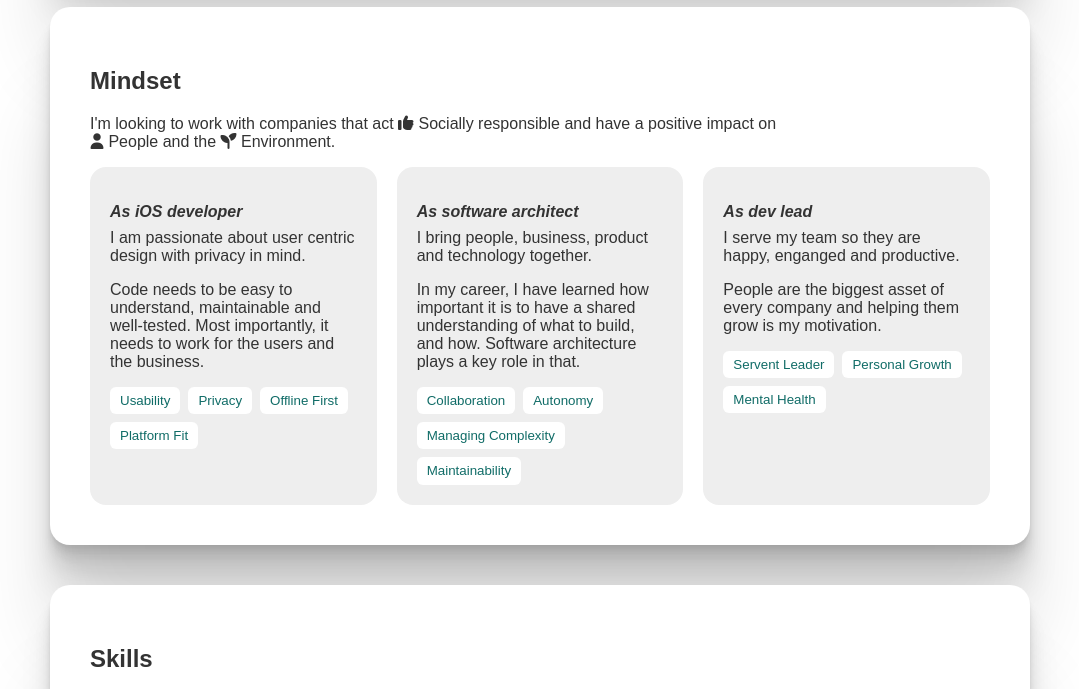
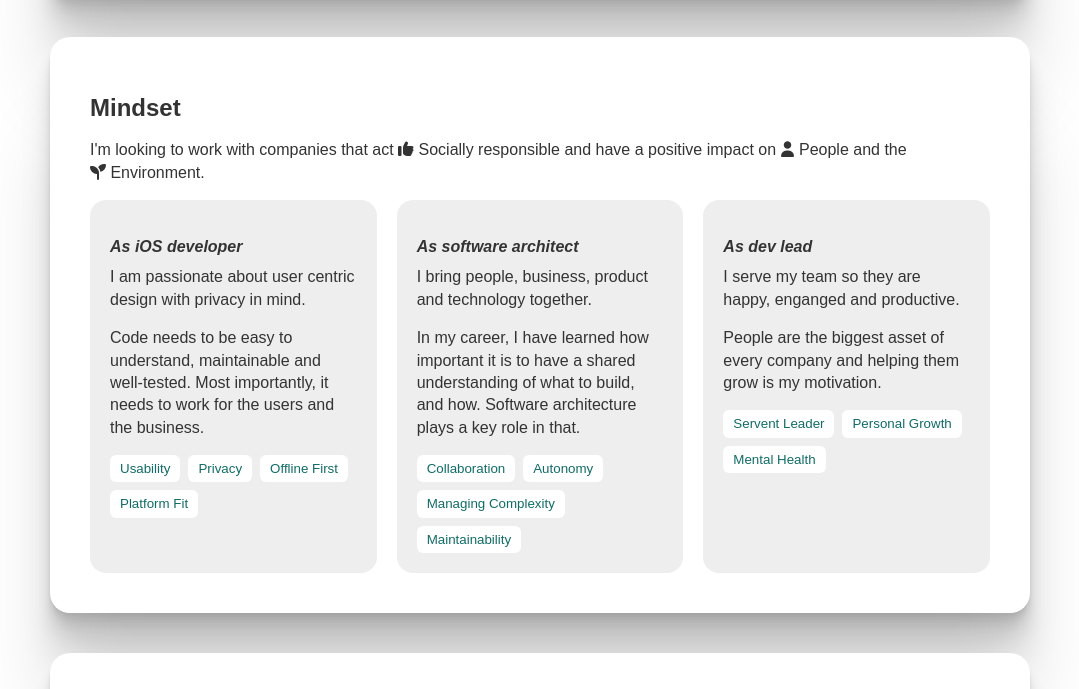
Before and after one commit to simonseyer/comeup.ch, a website built with Parcel: page index.html in a window 1280 px wide. Shown: the part 891-1580 px from the top of the page, without its empty margins (100-1179 px from the left). Built offline with nearby package versions, Linux system fonts and the light colour scheme; a web font is replaced by a local one.

Commit message:
Update styles.css

```diff
--- a/css/styles.css
+++ b/css/styles.css
@@ -21,6 +21,7 @@ body {
     margin: 0;
     background-image: radial-gradient(#888 0.5px, #fff 0.5px);
     background-size: 10px 10px;
+    line-height: 140%;
 }
 
 main {
@@ -174,10 +175,6 @@ h3 {
     margin-bottom: -0.5em;
 }
 
-#disclaimer {
-    max-width: 700px;
-}
-
 .icon {
     color: var(--accent-color);
 }
```
